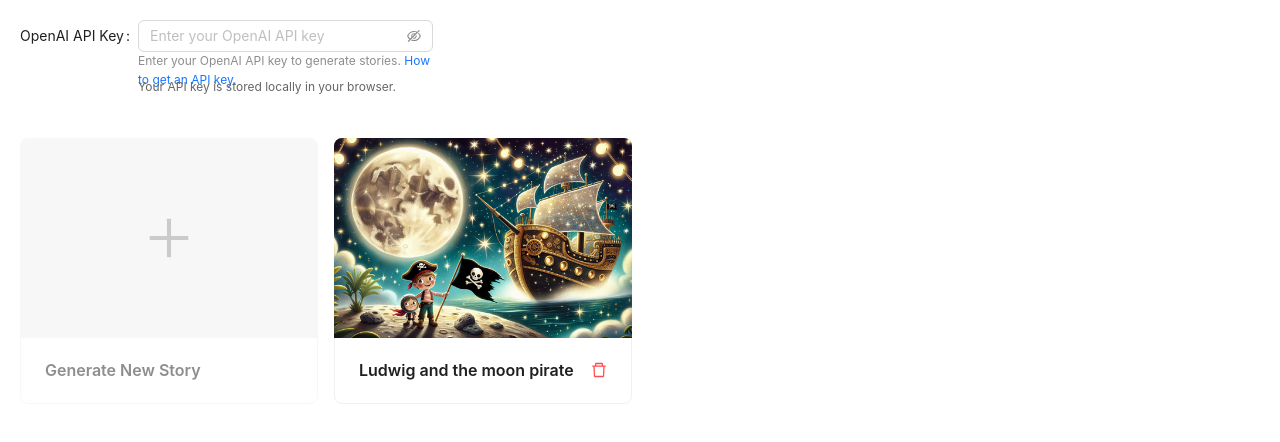
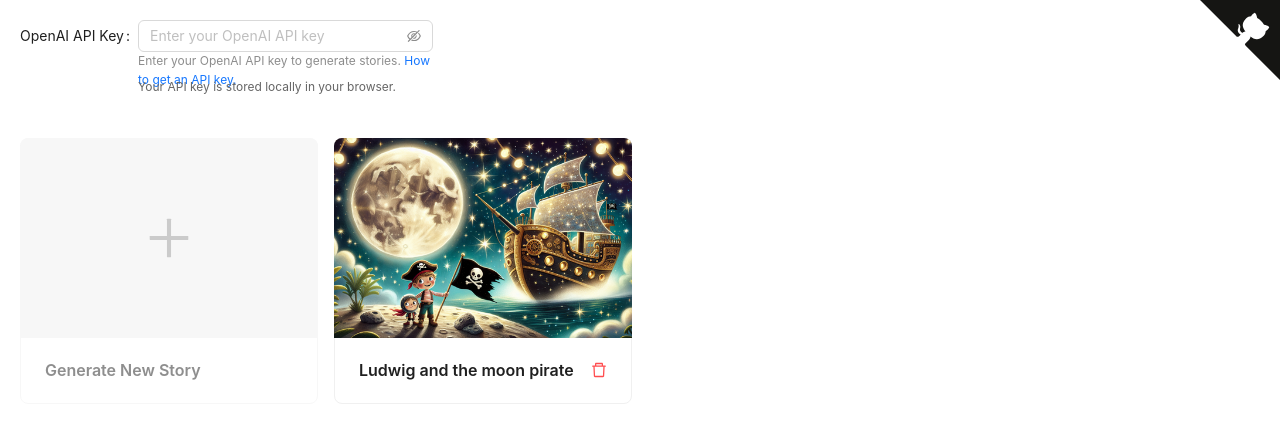
Before and after one commit to andeplane/dailystories, a React (Create React App) app: page / in a window 1280 px wide. Shown: the top 442 px of the page. Built offline with nearby package versions, Linux system fonts and the light colour scheme; the HTML template or start-up script is replaced by a standard one.

Commit message:
Added link to github repo in top right corner

```diff
--- a/src/components/LandingPage.tsx
+++ b/src/components/LandingPage.tsx
@@ -62,6 +62,68 @@
 
   return (
     <div style={{ padding: '20px' }}>
+      <a
+        href="https://github.com/andeplane/dailystories"
+        className="github-corner"
+        aria-label="View source on GitHub"
+        target="_blank"
+        rel="noopener noreferrer"
+        style={{
+          position: 'absolute',
+          top: 0,
+          right: 0,
+          border: 0,
+        }}
+      >
+        <svg
+          width="80"
+          height="80"
+          viewBox="0 0 250 250"
+          style={{
+            fill: '#151513',
+            color: '#fff',
+            position: 'absolute',
+            top: 0,
+            border: 0,
+            right: 0,
+          }}
+          aria-hidden="true"
+        >
+          <path d="M0,0 L115,115 L130,115 L142,142 L250,250 L250,0 Z" />
+          <path
+            d="M128.3,109.0 C113.8,99.7 119.0,89.6 119.0,89.6 C122.0,82.7 120.5,78.6 120.5,78.6 C119.2,72.0 123.4,76.3 123.4,76.3 C127.3,80.9 125.5,87.3 125.5,87.3 C122.9,97.6 130.6,101.9 134.4,103.2"
+            fill="currentColor"
+            style={{ transformOrigin: '130px 106px' }}
+            className="octo-arm"
+          />
+          <path
+            d="M115.0,115.0 C114.9,115.1 118.7,116.5 119.8,115.4 L133.7,101.6 C136.9,99.2 139.9,98.4 142.2,98.6 C133.8,88.0 127.5,74.4 143.8,58.0 C148.5,53.4 154.0,51.2 159.7,51.0 C160.3,49.4 163.2,43.6 171.4,40.1 C171.4,40.1 176.1,42.5 178.8,56.2 C183.1,58.6 187.2,61.8 190.9,65.4 C194.5,69.0 197.7,73.2 200.1,77.6 C213.8,80.2 216.3,84.9 216.3,84.9 C212.7,93.1 206.9,96.0 205.4,96.6 C205.1,102.4 203.0,107.8 198.3,112.5 C181.9,128.9 168.3,122.5 157.7,114.1 C157.9,116.9 156.7,120.9 152.7,124.9 L141.0,136.5 C139.8,137.7 141.6,141.9 141.8,141.8 Z"
+            fill="currentColor"
+            className="octo-body"
+          />
+        </svg>
+      </a>
+
+      <style>
+        {`          .github-corner:hover .octo-arm {
+            animation: octocat-wave 560ms ease-in-out;
+          }
+          @keyframes octocat-wave {
+            0%, 100% { transform: rotate(0) }
+            20%, 60% { transform: rotate(-25deg) }
+            40%, 80% { transform: rotate(10deg) }
+          }
+          @media (max-width: 500px) {
+            .github-corner:hover .octo-arm {
+              animation: none;
+            }
+            .github-corner .octo-arm {
+              animation: octocat-wave 560ms ease-in-out;
+            }
+          }
+        `}
+      </style>
+
       <Row style={{ marginBottom: '24px' }}>
         <Col xs={24} sm={24} md={12} lg={8}>
           {showApiSettings ? (
```
